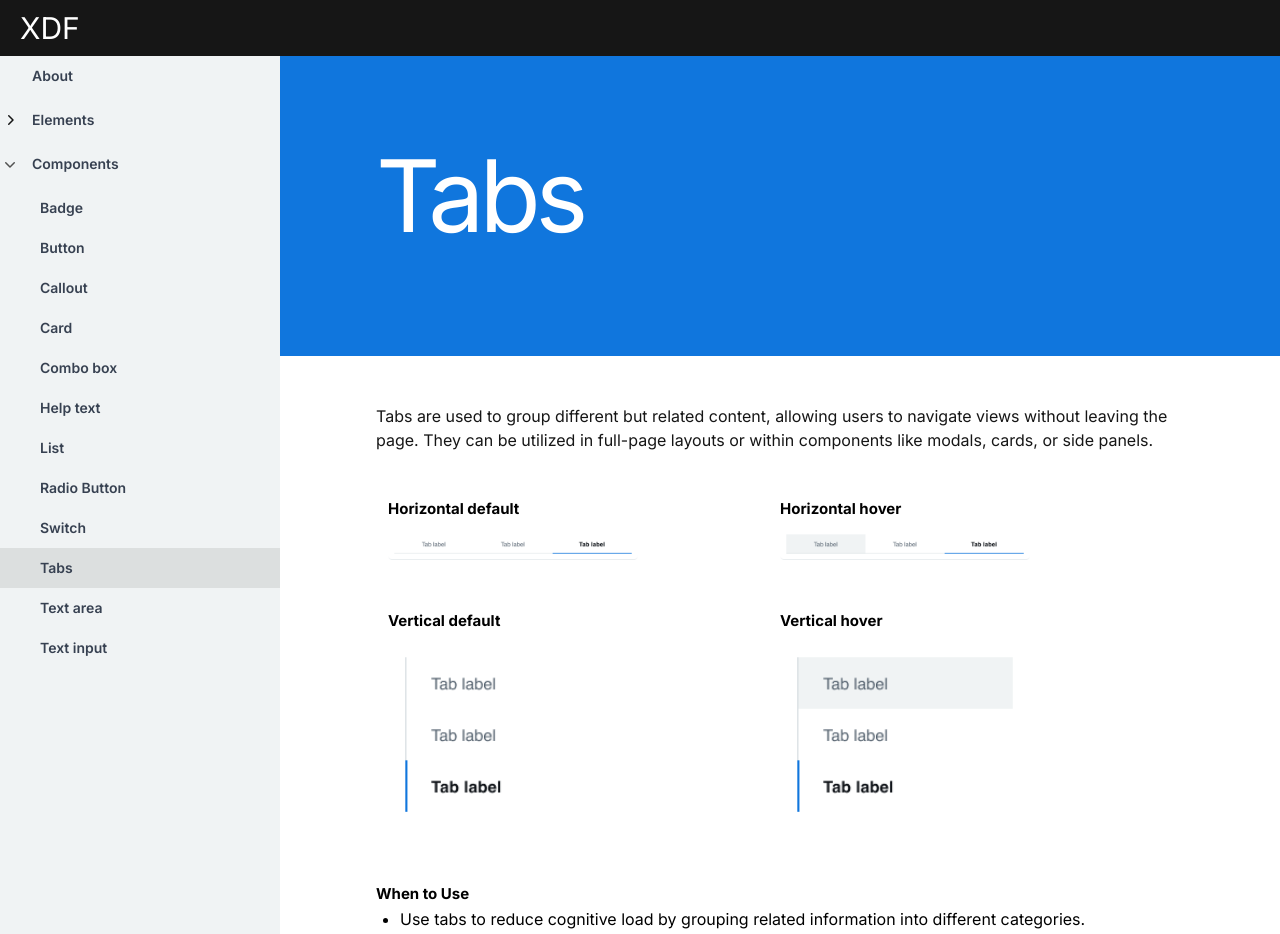
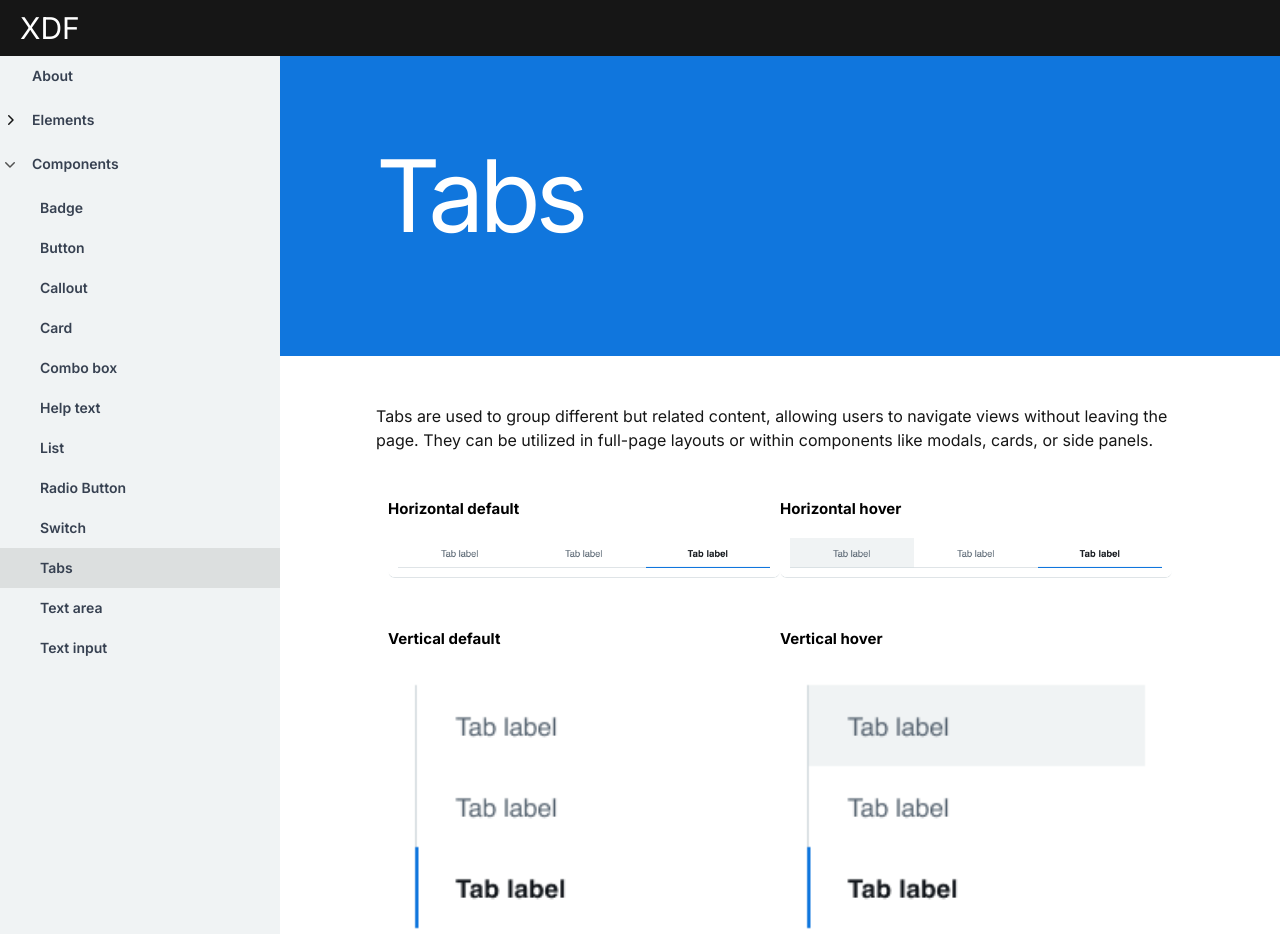
Before and after one commit to totisama/design-system, a Next.js app: page /components/tabs in a window 1280 px wide. Shown: the top 934 px of the page. Built offline with nearby package versions, Linux system fonts and the light colour scheme.

Commit message:
tweak size + fix typo

```diff
--- a/src/components/tabs/tabs.tsx
+++ b/src/components/tabs/tabs.tsx
@@ -30,8 +30,8 @@ export const Tabs = () => {
             <Image
               src={'/images/tabs/Horizontal default.png'}
               alt='image'
-              width={250}
-              height={250}
+              width={500}
+              height={500}
             />
           </Stack>
           <Stack
@@ -41,10 +41,10 @@ export const Tabs = () => {
           >
             <Text as='h5'>Vertical default</Text>
             <Image
-              src={'/images/tabs/Vertical default.png'}
+              src={'/images/tabs/vertical default.png'}
               alt='image'
-              width={250}
-              height={250}
+              width={500}
+              height={500}
             />
           </Stack>
         </Flex>
@@ -63,8 +63,8 @@ export const Tabs = () => {
             <Image
               src={'/images/tabs/Horizontal hover.png'}
               alt='image'
-              width={250}
-              height={250}
+              width={500}
+              height={500}
             />
           </Stack>
 
@@ -75,10 +75,10 @@ export const Tabs = () => {
           >
             <Text as='h5'>Vertical hover</Text>
             <Image
-              src={'/images/tabs/Vertical hover.png'}
+              src={'/images/tabs/vertical hover.png'}
               alt='image'
-              width={250}
-              height={250}
+              width={500}
+              height={500}
             />
           </Stack>
         </Flex>
```
